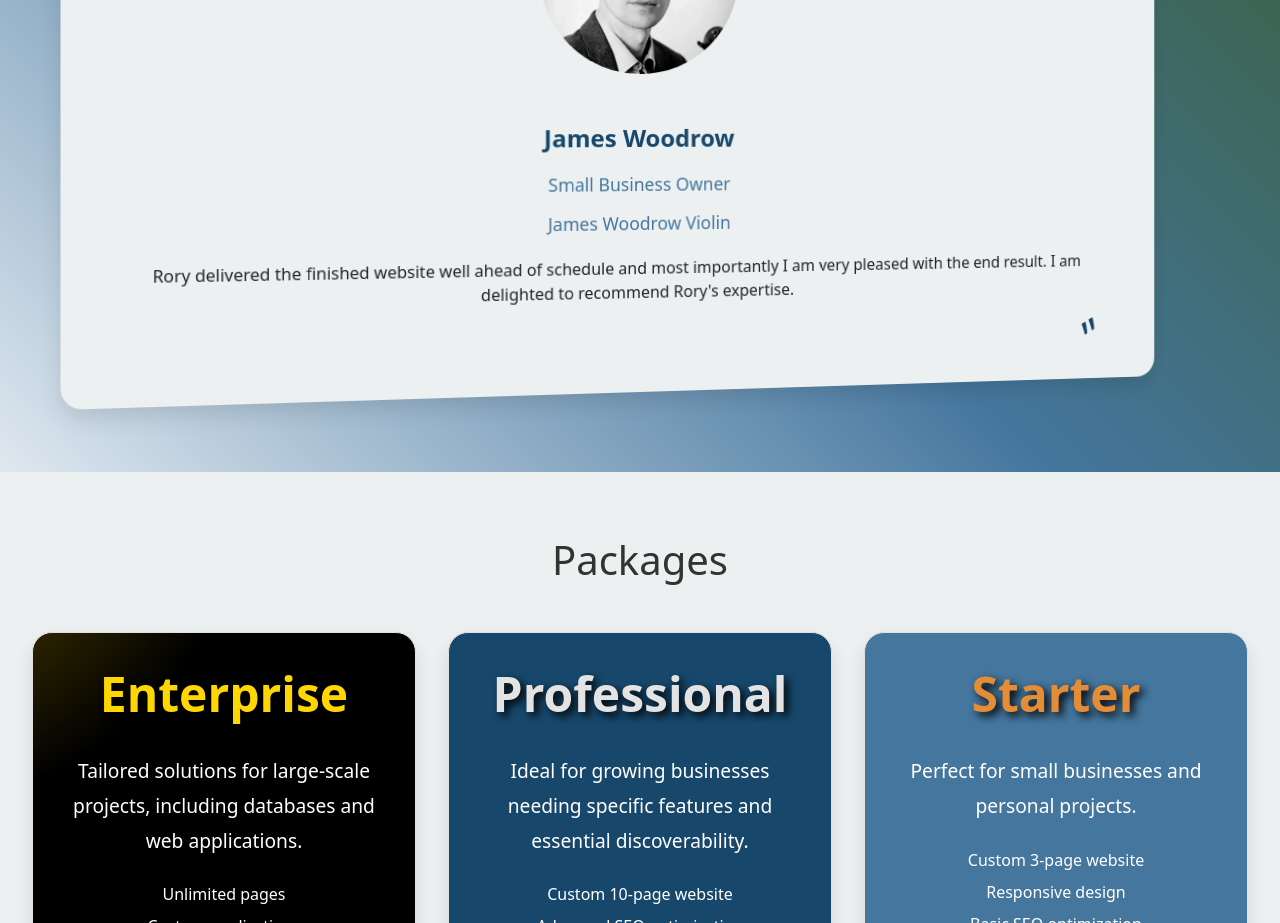
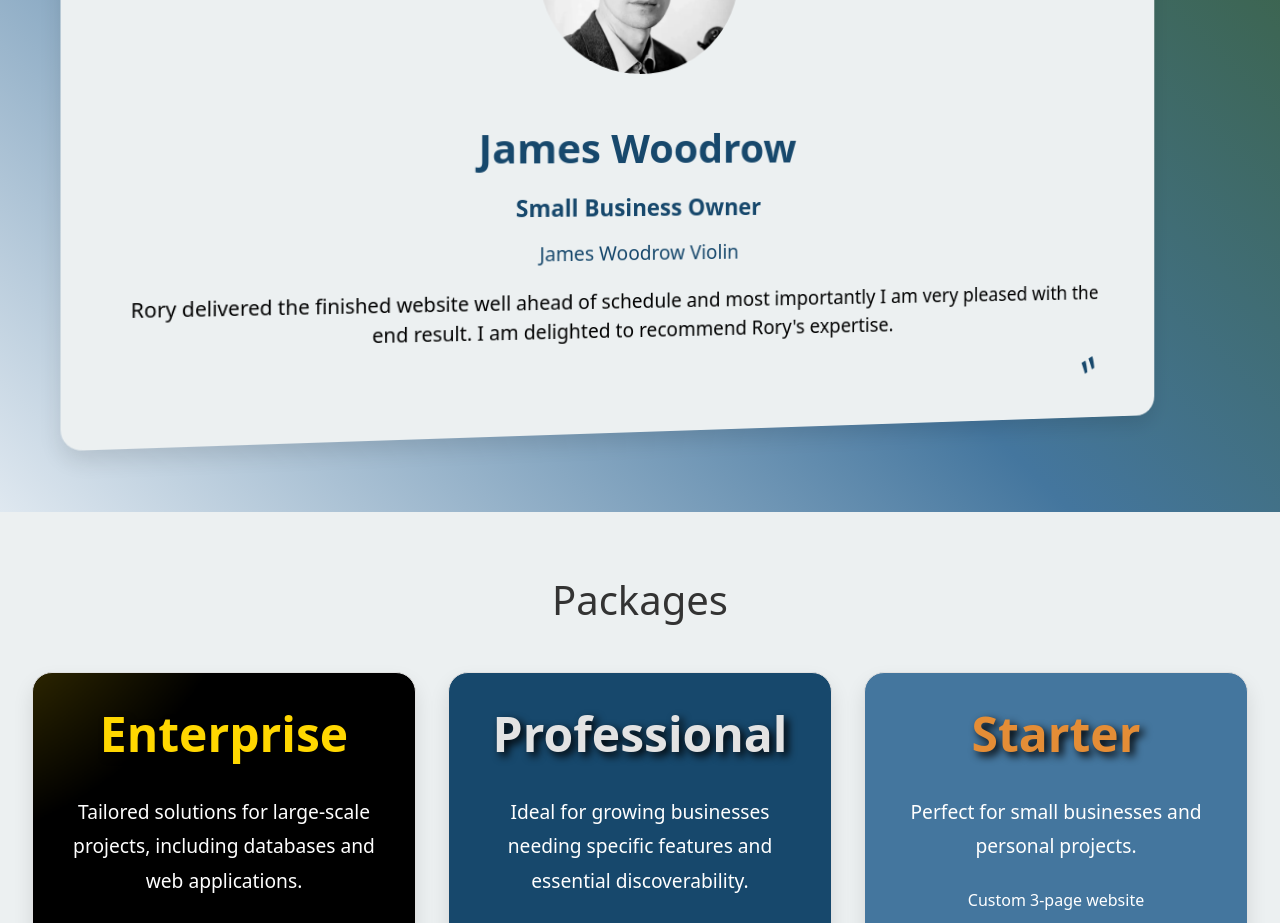
Before and after one commit to RoryDowse/react-portfolio, a React (Vite) app: page / in a window 1280 px wide. Shown: the part 4360-5283 px from the top of the page. Built offline with nearby package versions, Linux system fonts and the light colour scheme.

Commit message:
update testimonal card contrast

```diff
--- a/src/components/Testimonials.css
+++ b/src/components/Testimonials.css
@@ -47,30 +47,31 @@
 
 /* Name & Role */
 .testimonial h3 {
-  font-size: 1.5rem;
+  font-size: 2.5rem;
   color: var(--primary-color);
   font-weight: 700;
   margin-top: 50px;
 }
 
 .role {
-  font-size: 1.1rem;
-  font-weight: 500;
+  font-size: 1.4rem;
+  font-weight: 700;
   margin-top: 1rem;
   margin-bottom: 0.5rem;
-  color: var(--secondary-color);
+  color: var(--primary-color);
   line-height: 1.8;
 }
 
 .company {
-  font-size: 1.1rem;
-  color: var(--secondary-color);
+  font-size: 1.2rem;
+  font-weight: 500;
+  color: var(--primary-color);
   line-height: 1.8;
 }
 
 /* Feedback Styling */
-.testimonial p:last-child {
-  font-size: 1.1rem;
+.feedback {
+  font-size: 1.2rem;
   color: black;
   margin-top: 1rem;
 }
```
